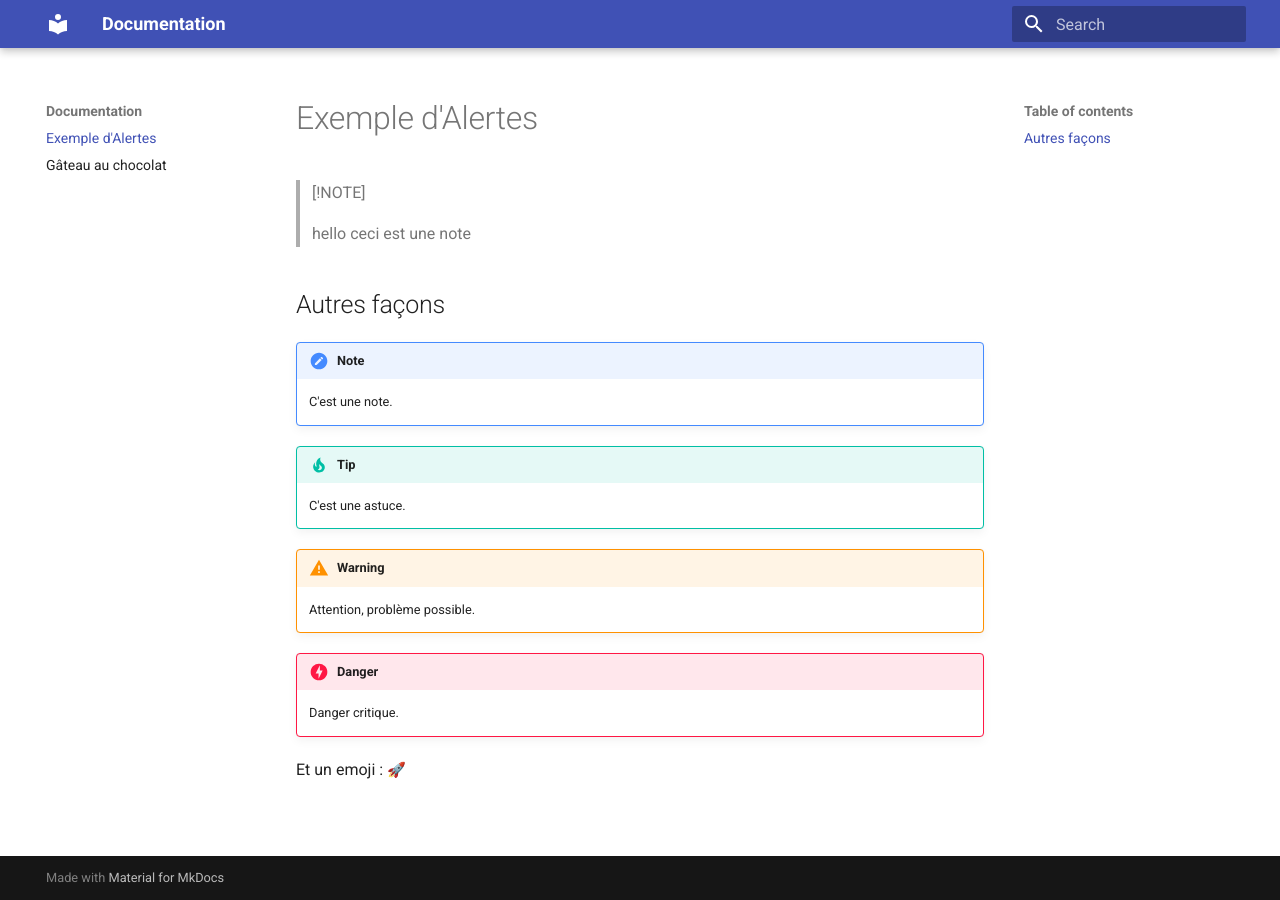
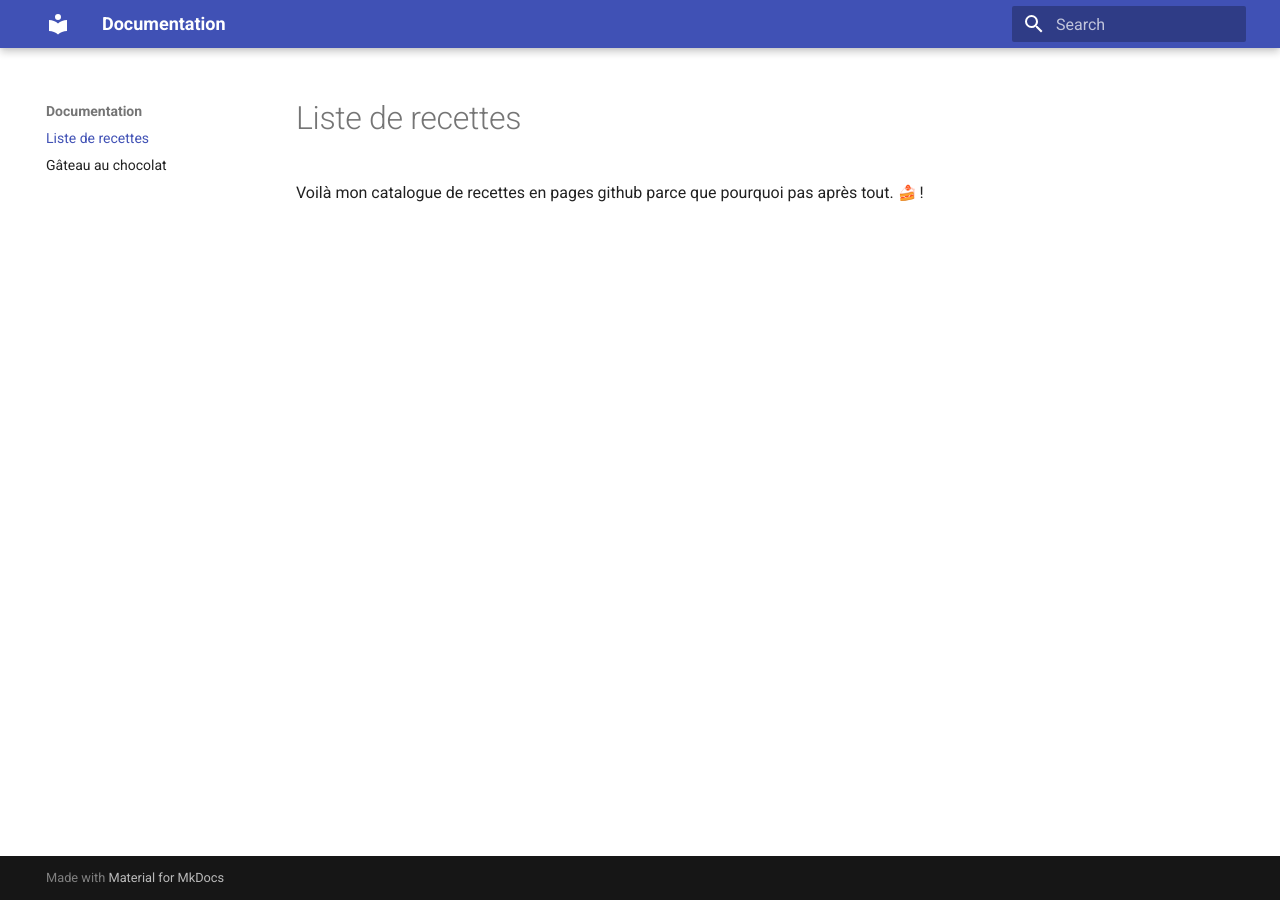
Before and after one commit to Log1k-png/recipes, an MkDocs documentation site: the page built from docs/index.md, in a window 1280 px wide. Built offline with MkDocs 1.6.1 and Material for MkDocs 9.7.7, drawn with Linux system fonts in a browser that asks for light colours; emoji names are drawn with the system emoji font.

Commit message:
Changed home page

```diff
--- a/docs/index.md
+++ b/docs/index.md
@@ -1,21 +1,3 @@
-# Exemple d'Alertes
+# Liste de recettes
 
-> [!NOTE]
->
-> hello ceci est une note
-
-## Autres façons
-
-!!! note
-    C'est une note.
-
-!!! tip
-    C'est une astuce.
-
-!!! warning
-    Attention, problème possible.
-
-!!! danger
-    Danger critique.
-
-Et un emoji : :rocket:
+Voilà mon catalogue de recettes en pages github parce que pourquoi pas après tout. :cake: !
```
